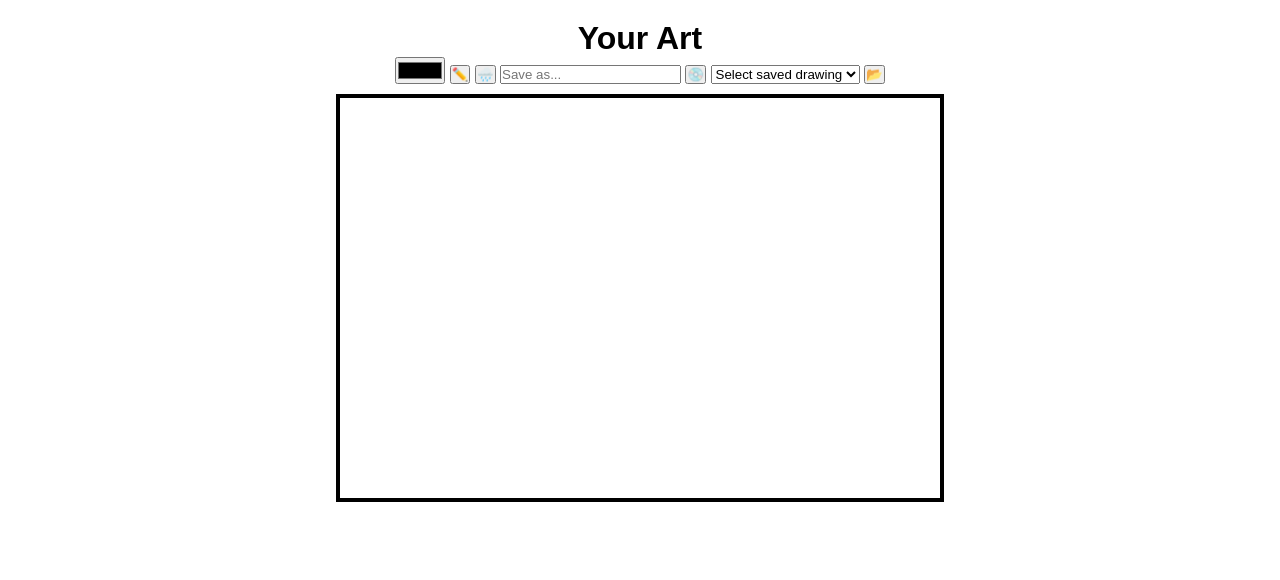
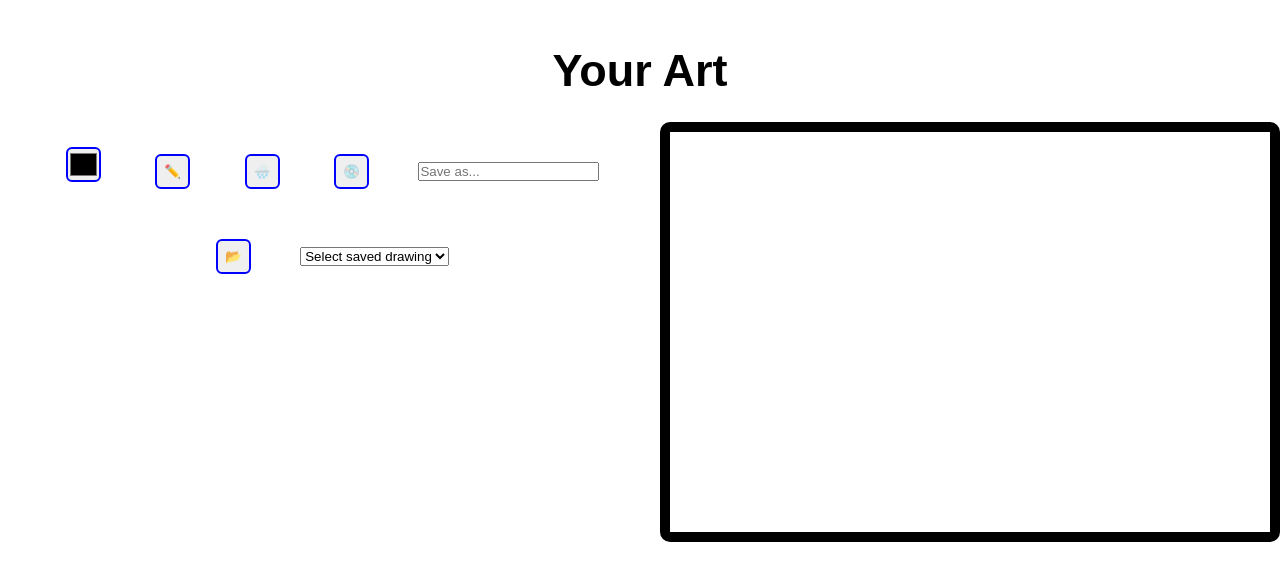
Before and after one commit to vsyang/TypeScript, a plain HTML site: page index.html in a window 1280 px wide. Drawn offline with Linux system fonts and the light colour scheme.

Commit message:
almost final push

```diff
--- a/dist/app.js
+++ b/dist/app.js
@@ -67,7 +67,7 @@ class DrawingApp {
         this.showList();
     }
     //functions for actual drawing
-    //when mouse is clicked then held down
+    //when mouse is clicked
     startDraw(e) {
         this.drawing = true;
         this.addStroke(e, false);
@@ -83,12 +83,13 @@ class DrawingApp {
             return;
         this.addStroke(e, true);
     }
+    //have system record user adding strokes and record for replay later
     addStroke(e, dragging) {
         const x = e.offsetX;
         const y = e.offsetY;
         const currentColor = this.tool === "eraser" ? "#FFFFFF" : this.color;
         this.ctx.strokeStyle = currentColor;
-        this.ctx.lineWidth = 2;
+        this.ctx.lineWidth = 5;
         this.ctx.lineTo(x, y);
         this.ctx.stroke();
         this.ctx.beginPath();
@@ -130,6 +131,7 @@ class DrawingApp {
         this.ctx.clearRect(0, 0, this.canvas.width, this.canvas.height);
         this.ctx.beginPath();
     }
+    //recursive function
     replayDrawing(strokes, index) {
         if (index >= strokes.length)
             return;
@@ -139,7 +141,7 @@ class DrawingApp {
         this.ctx.strokeStyle = stroke.color;
         this.ctx.lineWidth = 2;
         this.ctx.lineTo(stroke.x, stroke.y);
-        setTimeout(() => this.replayDrawing(strokes, index + 1), 5); //recursive
+        setTimeout(() => this.replayDrawing(strokes, index + 1), 5);
     }
     //function to show list of saved drawings
     showList() {
--- a/index.html
+++ b/index.html
@@ -15,13 +15,13 @@
         <button id="pencilBtn">✏️</button>
         <button id="eraserBtn">🌧️</button>
 
+        <button id="saveBtn">💿</button>
         <input type="text" id="inputName" placeholder="Save as..."/>
-        <button id="saveBtn">💿</button>
 
+        <button id="loadBtn">📂</button>
         <select id="loadDrawing">
             <option disabled selected>Select saved drawing</option>
         </select>
-        <button id="loadBtn">📂</button>
     </div>
     <canvas id="drawingCanvas" width="600" height="400"></canvas>
 
--- a/style.css
+++ b/style.css
@@ -8,13 +8,45 @@ body {
     font-family: Arial, Helvetica, sans-serif;
     text-align: center;
     margin-top: 20px;
+    display: grid;
+    grid-template-columns: 1fr, 1fr;
 }
 
 .controls {
     margin-bottom: 10px;
+    grid-area: 2/1/4/1;
+
+
+}
+
+h1 {
+    grid-area: 1/1/1/3;
+    margin: 25px;
+    font-size: 45px;
+}
+
+button, #colorPicker {
+        border: 2px solid blue;
+        width: 35px;
+        height: 35px;
+        border-radius: 6px;
+        margin: 25px;
+
 }
 
 canvas {
-    border: 4px solid black;
+    border: 10px solid black;
     cursor: crosshair;
+    margin-left: 20px;
+    grid-area: 2/2/4/2;
+    border-radius: 10px;
 }
+
+#inputName, #loadDrawing {
+    margin-left: 20px;
+
+}
+
+#saveBtn, #loadBtn {
+    margin-bottom: 5px;
+}
```
Also changed, not shown: 2 other files.
